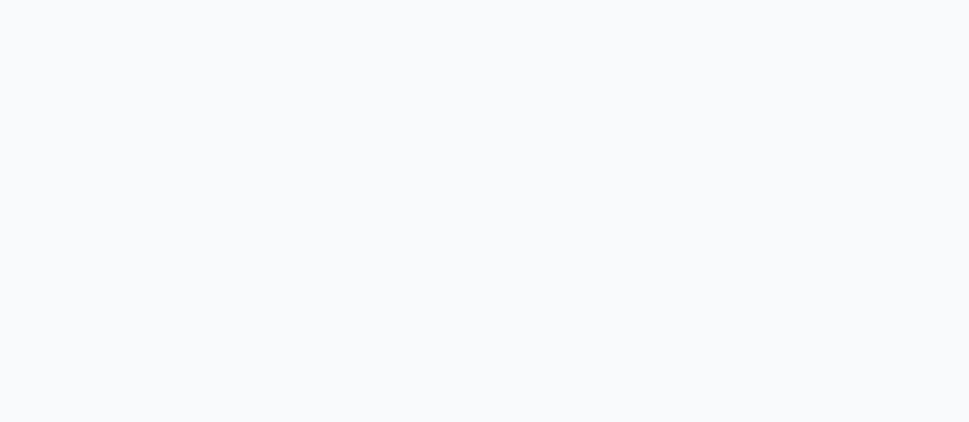
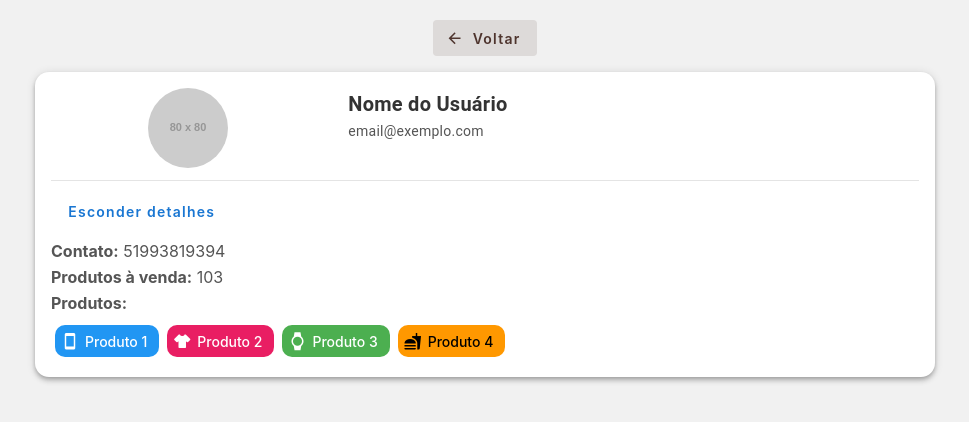
Before and after one commit to RicardoFM1/FrontendVue-DesapegueJa, a Vue app: page /perfilsocial/1 in a window 1280 px wide. Before the commit this address had no page. Shown: the top 422 px of the page, without its empty margins (155-1124 px from the left). Built offline with nearby package versions, Linux system fonts and the light colour scheme; the HTML template or start-up script is replaced by a standard one.

Commit message:
começando a arrumar o social

```diff
--- a/src/pages/home/home.vue
+++ b/src/pages/home/home.vue
@@ -135,9 +135,24 @@ isto?
 <v-dialog v-model="dialogSocial" max-width="600">
   <v-card class="pa-4" rounded="xl" elevation="6">
 
-    <v-card-title class="d-flex align-center mb-2">
-      <v-icon size="32" color="#4A90E2" class="mr-3">mdi-account-search</v-icon>
-      <span class="text-h5 font-weight-bold">Buscar Vendedores</span>
+    <!-- TÍTULO + BOTÃO X -->
+    <v-card-title class="d-flex align-center justify-space-between mb-2">
+
+      <div class="d-flex align-center">
+        <v-icon size="32" color="#4A90E2" class="mr-3">mdi-account-search</v-icon>
+        <span class="text-h5 font-weight-bold">Buscar Vendedores</span>
+      </div>
+
+      <!-- BOTÃO X NO TOPO DIREITO -->
+      <v-btn
+        icon
+        variant="text"
+        color="red"
+        @click="dialogSocial = false"
+      >
+        <v-icon>mdi-close</v-icon>
+      </v-btn>
+
     </v-card-title>
 
     <v-divider class="mb-4"></v-divider>
@@ -158,20 +173,23 @@ isto?
           :key="v.id"
           class="rounded-lg my-1"
         >
+          <!-- Avatar -->
           <v-list-item-avatar color="#4A90E2">
             <v-icon color="white">mdi-account</v-icon>
           </v-list-item-avatar>
 
+          <!-- Nome e Email -->
           <v-list-item-content>
             <v-list-item-title>{{ v.nome }}</v-list-item-title>
             <v-list-item-subtitle>{{ v.email }}</v-list-item-subtitle>
           </v-list-item-content>
 
-
+          <!-- BOTÃO PERFIL AO LADO -->
           <v-btn
             color="#4A90E2"
             variant="flat"
             rounded="lg"
+            class="ml-auto"
             @click="acessarPerfil(v.id)"
           >
             Perfil
@@ -182,14 +200,9 @@ isto?
 
     </v-card-text>
 
-    <v-card-actions class="justify-end">
-      <v-btn variant="text" color="red" @click="dialogSocial = false">
-        Fechar
-      </v-btn>
-    </v-card-actions>
-
   </v-card>
 </v-dialog>
+
 
         <v-dialog
           max-width="500"
--- a/src/pages/perfilsoical/perfilsocial.vue
+++ b/src/pages/perfilsoical/perfilsocial.vue
@@ -1,4 +1,17 @@
 <template>
+  <div class="perfil-wrapper">
+
+    <!-- Botão de Voltar -->
+    <v-btn
+      variant="tonal"
+      color="brown-darken-3"
+      class="mb-4"
+      prepend-icon="mdi-arrow-left"
+      @click="$router.back()"
+    >
+      Voltar
+    </v-btn>
+
     <v-card class="pa-4 perfil-card" elevation="4">
       <v-row>
         <v-col cols="4" class="d-flex justify-center align-center">
@@ -44,9 +57,13 @@
         </div>
       </v-expand-transition>
     </v-card>
+
+  </div>
 </template>
 
 <script>
+import { onMounted, ref } from 'vue';
+
 export default {
   name: "PerfilUsuario",
   data() {
@@ -94,14 +111,94 @@ export default {
     }
   }
 };
+
+// --- SEU CÓDIGO DE REQUISIÇÃO MANTIDO COMO ESTAVA ---
+const carregandoInformacoes = ref(false);
+const usuario = ref([]);
+async function getUsuario() {
+  carregandoInformacoes.value = true;
+  try {
+    const res = await connection.get(`/desapega/usuarios/${route.params.id}`);
+    if (res.status == 200) {
+      console.log(res.data);
+      usuario.value = res.data;
+
+    } else {
+      return "Sem vendedor";
+    }
+  } catch (error) {
+    return null;
+  } finally {
+    carregandoInformacoes.value = false;
+  }
+}
+const carregandoProdutos = ref(false);
+const erroGetProduto = ref(false);
+const total = ref(false);
+const itens = ref([])
+async function getProdutos() {
+  carregandoProdutos.value = true;
+  erroGetProduto.value = false;
+
+  const timeout = new Promise((_, reject) =>
+    setTimeout(() => reject(new Error("Tempo limite excedido")), 8000)
+  );
+
+    try {
+      const res = await Promise.race([
+        connection.get(`/desapega/produtos/usuario/${route.params.id}`),
+        timeout,
+      ]);
+
+      if (res.status == 200) {
+        itens.value = res.data.produtos
+  total.value = res.data.total
+        erroGetProduto.value = false;
+      } else {
+        toast.error("Erro ao buscar o produto");
+        erroGetProduto.value = true;
+      }
+    } catch (error) {
+      const mensagem =
+        error.message === "Tempo limite excedido"
+          ? "Tempo limite excedido ao buscar produtos"
+          : error.response?.data?.message || "Erro ao buscar o produto";
+      console.log(mensagem);
+      toast.error(mensagem);
+      erroGetProduto.value = true;
+    } finally {
+      setTimeout(() => {
+        carregandoProdutos.value = false;
+      }, 500);
+    }
+  }
+
+onMounted(async () => {
+  if(!localStorage.getItem("token")){
+    router.push('/login');
+  }
+  await getUsuario();
+  await getProdutos();
+});
 </script>
 
 <style scoped>
-/* --- Card metade da tela --- */
+/* --- TELA INTEIRA --- */
+.perfil-wrapper {
+  width: 100vw;
+  min-height: 100vh;
+  background: #f1f1f1;
+  padding: 20px;
+  display: flex;
+  flex-direction: column;
+  align-items: center;
+}
+
+/* --- Card agora ocupa mais espaço (sem alterar seu design interno) --- */
 .perfil-card {
-  width: 50vw;          /* metade da tela */
-  max-width: none;      /* remove limite antigo */
-  min-width: 400px;     /* garante tamanho mínimo */
+  width: 100%;
+  max-width: 900px;
+  min-width: 400px;
   border-radius: 14px;
   background: #ffffff;
   box-shadow: 0 3px 12px rgba(0, 0, 0, 0.08);
@@ -124,19 +221,18 @@ p {
   color: #555;
 }
 
-/* --- Botão de Detalhes --- */
+/* --- Botão Detalhes --- */
 .v-btn {
   text-transform: none;
   font-weight: 600;
   color: #1976d2;
 }
 
-/* --- Container dos Chips --- */
+/* Chips */
 .d-flex.flex-wrap {
   margin-top: 6px;
 }
 
-/* --- Estilo dos Chips --- */
 .v-chip {
   cursor: pointer;
   background-color: #f5f5f5;
@@ -150,7 +246,7 @@ p {
   transform: translateY(-2px);
 }
 
-/* --- Animação ao expandir --- */
+/* Animação */
 .v-expand-transition-enter-active,
 .v-expand-transition-leave-active {
   transition: opacity 0.25s ease, transform 0.25s ease;
--- a/src/router/index.ts
+++ b/src/router/index.ts
@@ -8,6 +8,7 @@ import { createRouter, createWebHistory } from 'vue-router'
 import Detalhes from '@/pages/produtoDetalhes/detalhes.vue'
 import Pagamento from '@/pages/pagamento/pagamento.vue'
 import CompletarCadastro from '@/pages/completarCadastro/completarCadastro.vue'
+import Perfilsocial from '@/pages/perfilsoical/perfilsocial.vue'
 
 
 const routes = [
@@ -19,7 +20,8 @@ const routes = [
   {path: "/produto/:id", name: 'Detalhes', component: Detalhes},
   {path: "/anunciar", name: 'Anunciar', component: Anunciar},
   {path: "/pagamento/:uuid", name: 'Pagamento', component: Pagamento},
-  {path: "/completar-cadastro", name: 'CompletarCadastro', component: CompletarCadastro}
+  {path: "/completar-cadastro", name: 'CompletarCadastro', component: CompletarCadastro},
+  {path: "/perfilsocial/:id", name: 'Social', component: Perfilsocial},
 ]
 
 const router = createRouter({
```
Lines whose indentation alone changed are shown as unchanged.
